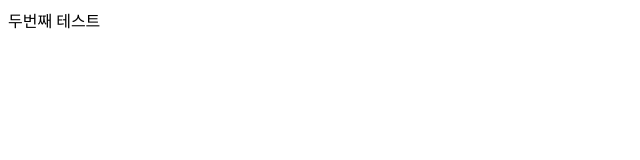
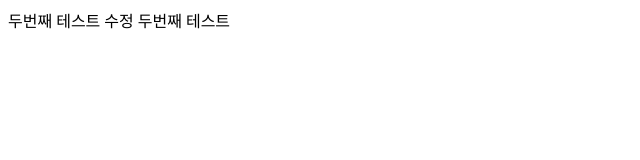
Before and after one commit to YunJung06/My-first-Project, a plain HTML site: page test.html in a window 1280 px wide. Shown: the whole page, without its empty margins (0-640 px from the left). Drawn offline with Linux system fonts and the light colour scheme.

Commit message:
second test

```diff
--- a/test.html
+++ b/test.html
@@ -7,5 +7,6 @@
 </head>
 <body>
     두번째 테스트
+    수정 두번째 테스트
 </body>
 </html>
```
